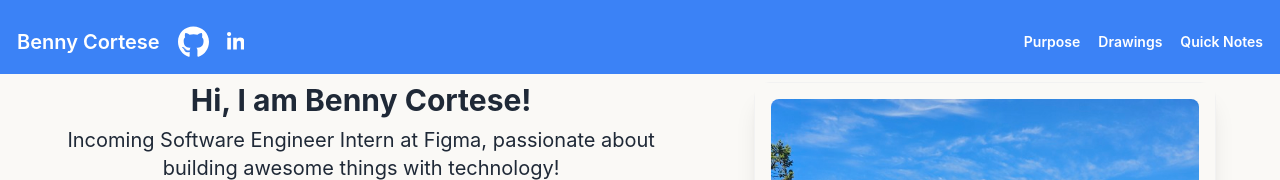
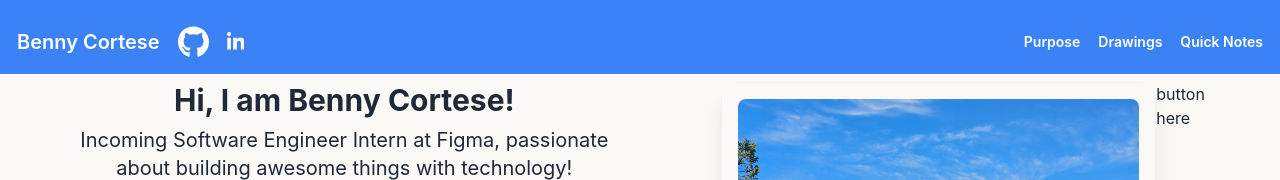
Before and after one commit to bennycortese/benny_cortese_personal_website, a React (Create React App) app: page / in a window 1280 px wide. Shown: the top 180 px of the page. Built offline with nearby package versions, Linux system fonts and the light colour scheme.

Commit message:
Update AboutMe.tsx

```diff
--- a/src/AboutMe.tsx
+++ b/src/AboutMe.tsx
@@ -13,6 +13,7 @@ const AboutMe: React.FC = () => {
         <h1 className="text-3xl font-bold mt-0">Hi, I am Benny Cortese!</h1>
         <p className="text-xl mt-2">Incoming Software Engineer Intern at Figma, passionate about building awesome things with technology!</p>
       </div>
+
 
       {/* Professional Experience Section */}
       <div className="my-4">
@@ -66,6 +67,8 @@ const AboutMe: React.FC = () => {
       {/* End of Right section */}
     </div>
 
+        <div> button here </div>
+
 
       </div>
     </div>
```
